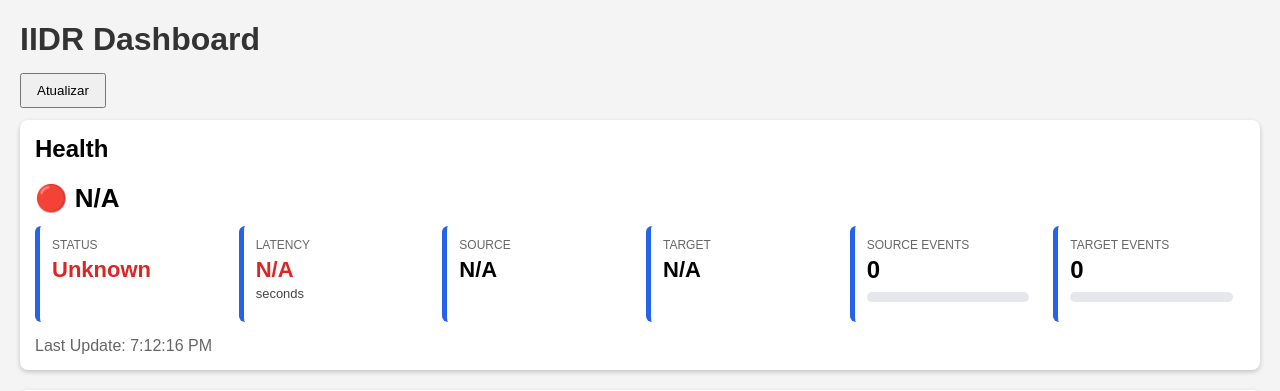
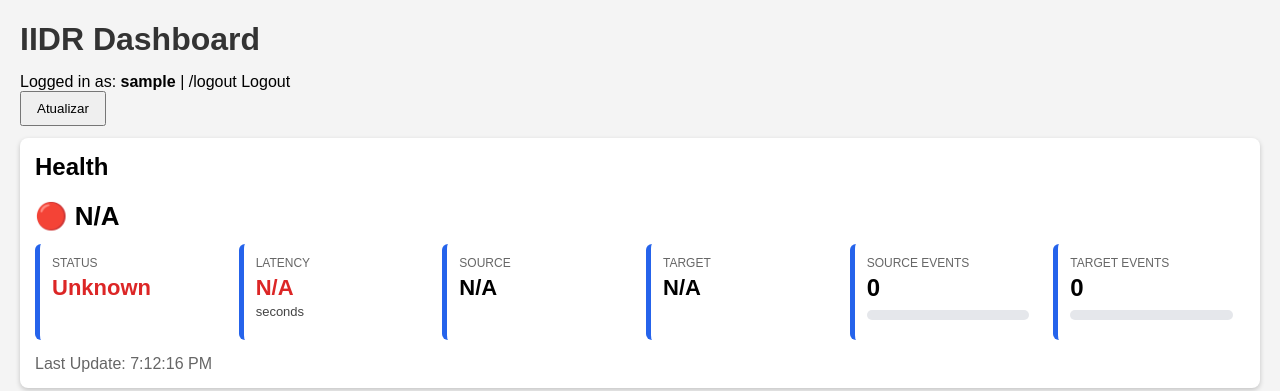
Before and after one commit to madleit/iidr-dashboard, a FastAPI app: page /dashboard in a window 1280 px wide. Shown: the top 391 px of the page. Run offline with FastAPI, Linux system fonts and the light colour scheme; the visitor is signed in with stand-in values (Sample User, id 1); data that the repository does not hold is empty.

Commit message:
Identificar o user na dashboard

```diff
--- a/templates/index.html
+++ b/templates/index.html
@@ -14,7 +14,20 @@
 <body>
 
 <h1>IIDR Dashboard</h1>
+<div class="user-bar">
 
+    Logged in as:
+    <strong>
+        {{ username }}
+    </strong>
+
+    |
+
+    /logout
+        Logout
+    </a>
+
+</div>
 <button
     class="refresh-button"
     onclick="loadData()">
```
